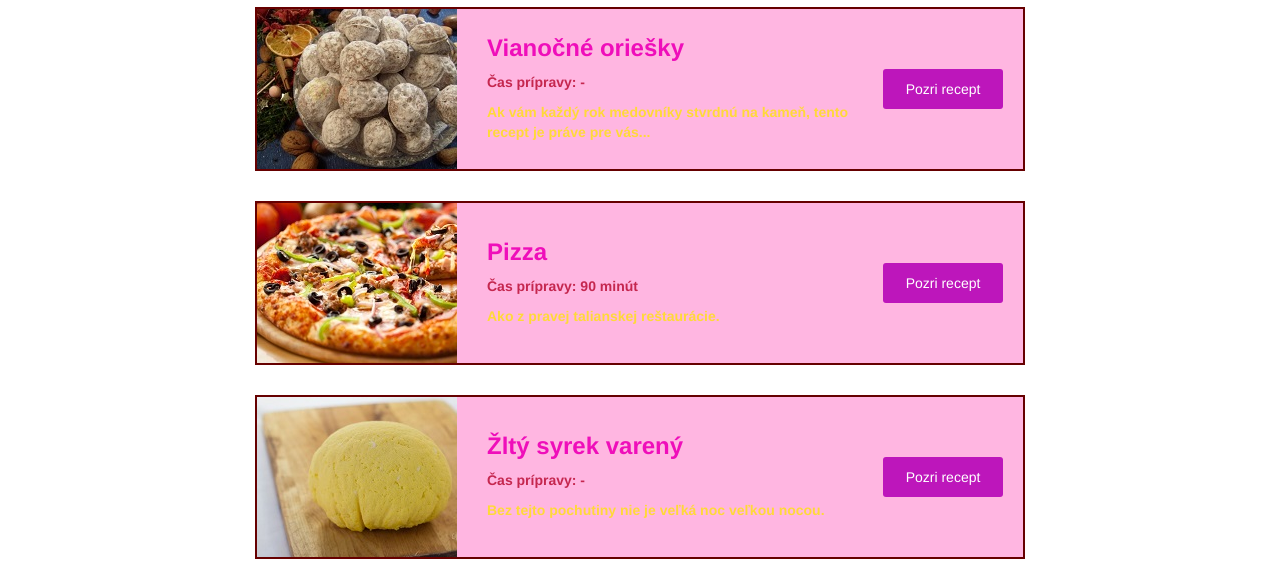
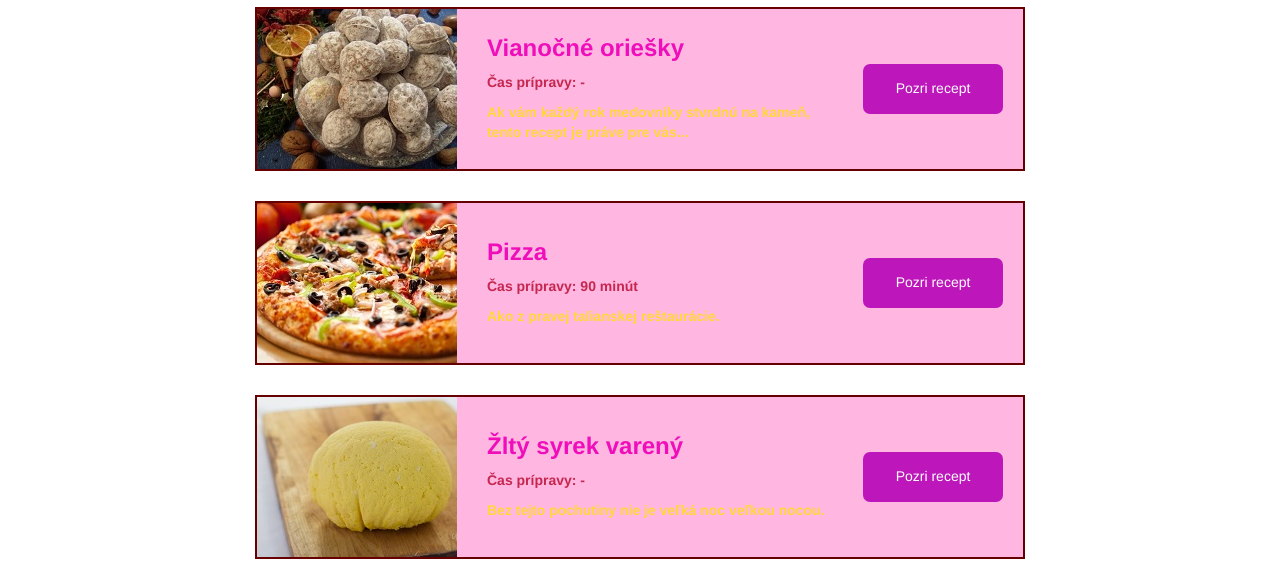
Before and after one commit to tomrep/kucharka, a plain HTML site: page index.html in a window 1280 px wide. Shown: the part 133-721 px from the top of the page. Drawn offline with Linux system fonts and the light colour scheme.

Commit message:
More styles

```diff
--- a/app.js
+++ b/app.js
@@ -47,7 +47,7 @@ $(document).ready(function(){
 				<p class="description">${recept.description}</p>
 			  </td>
 			  <td>
-				<button class="food-button">Pozri recept</button>
+				<a class="food-button">Pozri recept</a>
 			  </td>
 			</tr>
 		  </tbody></table>
--- a/style.css
+++ b/style.css
@@ -36,11 +36,19 @@
 }
 .food-button {
 	background: #BD16BB;
-	border-radius: 3px;
+	border-radius: 7px;
 	border: 0;
 	color: #ffffff;
-	width: 120px;
-	height: 40px;
+	width: 140px;
+	height: 50px;
+	display: inline-block;
+	padding-top: 10%;
+	cursor: pointer;
+}
+.food-button:hover {
+	background: #D25DD0;
+	color: #FFFCE7;
+	text-decoration: unset;
 }
 .time {
 	color: #C5274F;
```
